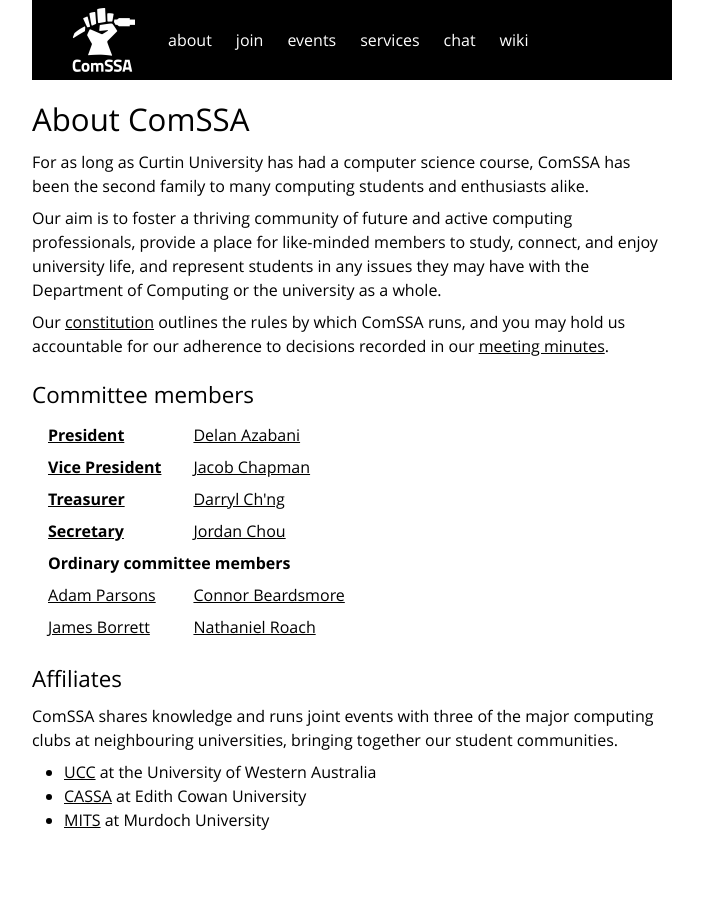
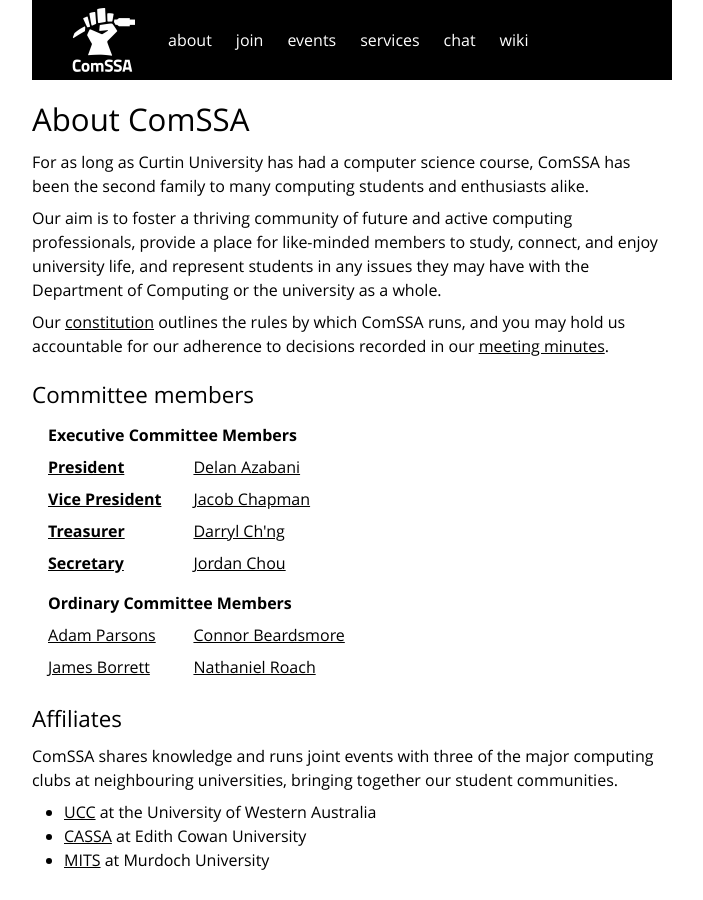
Before and after one commit to ComSSA/www.comssa.org.au, a Jekyll site: the page built from about/index.md, in a window 1280 px wide. Shown: the whole page, without its empty margins (288-991 px from the left). Built offline with Jekyll 4.4.1, drawn with Linux system fonts in a browser that asks for light colours.

Commit message:
More formatting changes.

```diff
--- a/about/index.md
+++ b/about/index.md
@@ -22,6 +22,9 @@ minutes][minutes].
 
 <table class="horiz_tbl">
 	<tr>
+		<th colspan="2">Executive Committee Members</th>
+	</tr>
+	<tr>
 		<th><a href="mailto:president@comssa.org.au">President</a></th>
 		<td><a href="mailto:delan@comssa.org.au">Delan Azabani</a></td>
 	</tr>
@@ -38,7 +41,10 @@ minutes][minutes].
 		<td><a href="mailto:jordan@comssa.org.au">Jordan Chou</a></td>
 	</tr>
 	<tr>
-		<th colspan="2">Ordinary committee members</th>
+		<th colspan="2"></th>
+	</tr>
+	<tr>
+		<th colspan="2">Ordinary Committee Members</th>
 	</tr>
 	<tr>
 		<td><a href="mailto:badges@comssa.org.au">Adam Parsons</a></td>
```
